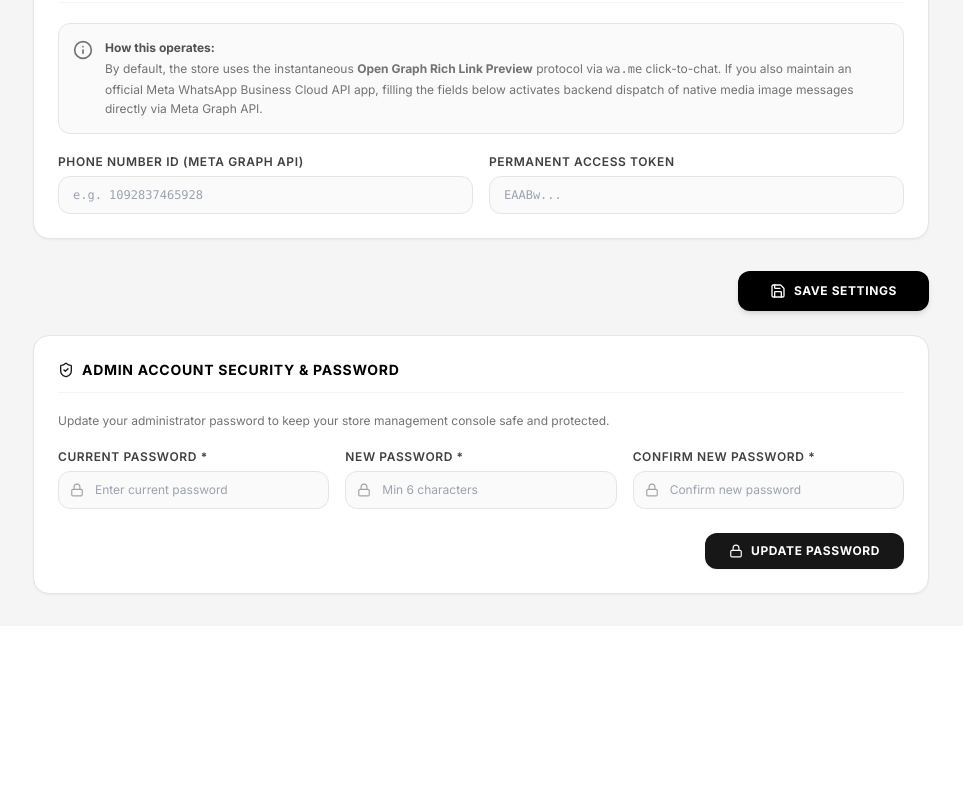
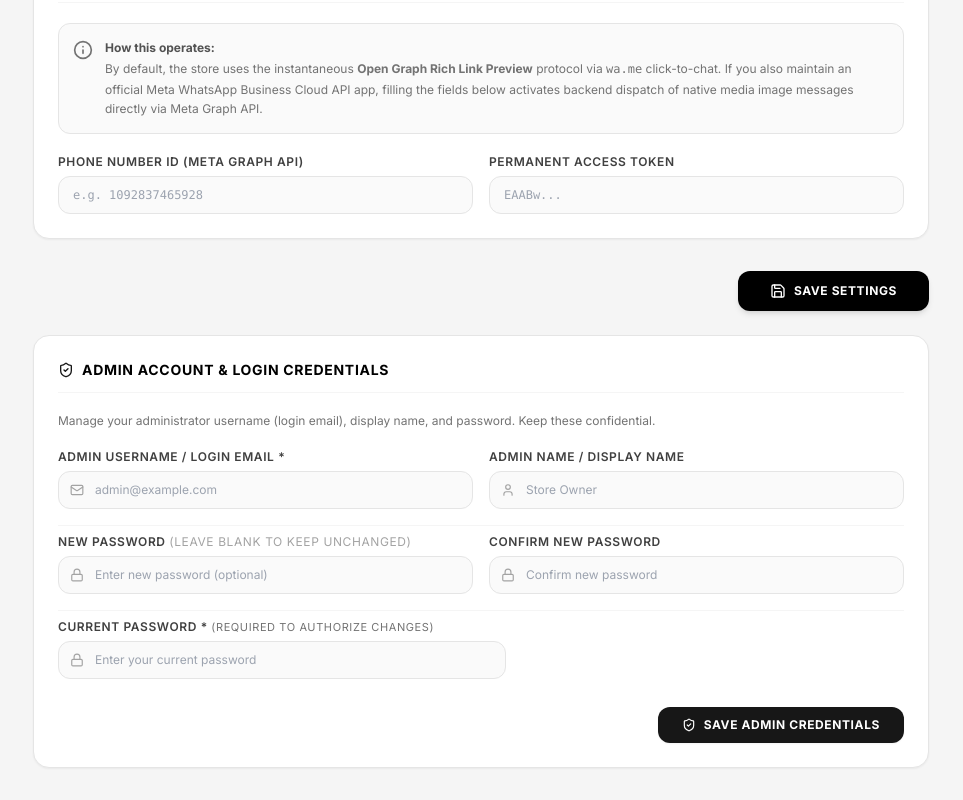
Before and after one commit to TouheedKasu31/LuxeMart, a Next.js app: page /admin/settings in a window 1280 px wide. Shown: the part 830-1630 px from the top of the page, without its empty margins (287-1250 px from the left). Before the commit the page ends 1456 px from the top, so only its background shows below. Built offline with nearby package versions, Linux system fonts and the light colour scheme; no server answers; the database is empty; a web font is replaced by a local one.

Commit message:
Add full admin profile management to update both username/email, name, and password

```diff
--- a/src/app/admin/settings/page.tsx
+++ b/src/app/admin/settings/page.tsx
@@ -13,6 +13,8 @@ import {
   ExternalLink,
   Lock,
   ShieldCheck,
+  Mail,
+  User,
 } from "lucide-react";
 
 export default function AdminSettingsPage() {
@@ -21,7 +23,9 @@ export default function AdminSettingsPage() {
   const [success, setSuccess] = useState(false);
   const [error, setError] = useState("");
 
-  // Change password state
+  // Admin Account & Password State
+  const [adminName, setAdminName] = useState("");
+  const [adminEmail, setAdminEmail] = useState("");
   const [currentPassword, setCurrentPassword] = useState("");
   const [newPassword, setNewPassword] = useState("");
   const [confirmPassword, setConfirmPassword] = useState("");
@@ -39,47 +43,53 @@ export default function AdminSettingsPage() {
     meta_access_token: "",
   });
 
-  const handlePasswordChange = async (e: React.FormEvent) => {
+  const handleAdminAccountSubmit = async (e: React.FormEvent) => {
     e.preventDefault();
     setPwdLoading(true);
     setPwdSuccess("");
     setPwdError("");
 
-    if (newPassword !== confirmPassword) {
+    if (newPassword && newPassword !== confirmPassword) {
       setPwdError("New password and confirm password do not match");
       setPwdLoading(false);
       return;
     }
 
-    if (newPassword.length < 6) {
+    if (newPassword && newPassword.length < 6) {
       setPwdError("New password must be at least 6 characters");
       setPwdLoading(false);
       return;
     }
 
     try {
-      const res = await fetch("/api/auth/change-password", {
-        method: "POST",
+      const res = await fetch("/api/auth/profile", {
+        method: "PUT",
         headers: { "Content-Type": "application/json" },
-        body: JSON.stringify({ currentPassword, newPassword }),
+        body: JSON.stringify({
+          name: adminName,
+          email: adminEmail,
+          currentPassword,
+          newPassword: newPassword || undefined,
+        }),
       });
 
       const data = await res.json();
-      if (!res.ok) throw new Error(data.error || "Failed to update password");
+      if (!res.ok) throw new Error(data.error || "Failed to update admin account");
 
-      setPwdSuccess("Admin password changed successfully!");
+      setPwdSuccess(data.message || "Admin username & credentials updated successfully!");
       setCurrentPassword("");
       setNewPassword("");
       setConfirmPassword("");
-      setTimeout(() => setPwdSuccess(""), 4000);
+      setTimeout(() => setPwdSuccess(""), 5000);
     } catch (err: any) {
-      setPwdError(err.message || "Failed to update password");
+      setPwdError(err.message || "Failed to update admin account");
     } finally {
       setPwdLoading(false);
     }
   };
 
   useEffect(() => {
+    // Fetch store settings
     fetch("/api/settings")
       .then((res) => res.json())
       .then((data) => {
@@ -92,6 +102,17 @@ export default function AdminSettingsPage() {
       })
       .catch(console.error)
       .finally(() => setLoading(false));
+
+    // Fetch current admin user info
+    fetch("/api/auth/me")
+      .then((res) => res.json())
+      .then((data) => {
+        if (data?.user) {
+          setAdminName(data.user.name || "");
+          setAdminEmail(data.user.email || "");
+        }
+      })
+      .catch(() => {});
   }, []);
 
   const handleChange = (key: string, value: string) => {
@@ -316,17 +337,17 @@ export default function AdminSettingsPage() {
         </div>
       </form>
 
-      {/* Admin Account Security & Password Change */}
+      {/* Admin Account Security: Username, Name & Password */}
       <div className="bg-white p-6 rounded-2xl border border-neutral-200 shadow-sm space-y-5">
         <div className="flex items-center gap-2 border-b border-neutral-100 pb-3">
           <ShieldCheck className="w-4 h-4 text-neutral-900" />
           <h2 className="text-sm font-bold uppercase tracking-wider text-black">
-            Admin Account Security & Password
+            Admin Account & Login Credentials
           </h2>
         </div>
 
         <p className="text-xs text-neutral-500">
-          Update your administrator password to keep your store management console safe and protected.
+          Manage your administrator username (login email), display name, and password. Keep these confidential.
         </p>
 
         {pwdError && (
@@ -343,20 +364,20 @@ export default function AdminSettingsPage() {
           </div>
         )}
 
-        <form onSubmit={handlePasswordChange} className="space-y-4">
-          <div className="grid grid-cols-1 sm:grid-cols-3 gap-4">
+        <form onSubmit={handleAdminAccountSubmit} className="space-y-4">
+          <div className="grid grid-cols-1 sm:grid-cols-2 gap-4">
             <div>
               <label className="block text-xs font-semibold text-neutral-700 uppercase tracking-wider mb-1.5">
-                Current Password *
+                Admin Username / Login Email *
               </label>
               <div className="relative">
-                <Lock className="w-3.5 h-3.5 absolute left-3 top-3 text-neutral-400" />
+                <Mail className="w-3.5 h-3.5 absolute left-3 top-3 text-neutral-400" />
                 <input
-                  type="password"
+                  type="email"
                   required
-                  value={currentPassword}
-                  onChange={(e) => setCurrentPassword(e.target.value)}
-                  placeholder="Enter current password"
+                  value={adminEmail}
+                  onChange={(e) => setAdminEmail(e.target.value)}
+                  placeholder="admin@example.com"
                   className="w-full pl-9 pr-3.5 py-2.5 bg-neutral-50 border border-neutral-200 rounded-xl text-xs focus:outline-none focus:ring-1 focus:ring-black"
                 />
               </div>
@@ -364,17 +385,34 @@ export default function AdminSettingsPage() {
 
             <div>
               <label className="block text-xs font-semibold text-neutral-700 uppercase tracking-wider mb-1.5">
-                New Password *
+                Admin Name / Display Name
+              </label>
+              <div className="relative">
+                <User className="w-3.5 h-3.5 absolute left-3 top-3 text-neutral-400" />
+                <input
+                  type="text"
+                  value={adminName}
+                  onChange={(e) => setAdminName(e.target.value)}
+                  placeholder="Store Owner"
+                  className="w-full pl-9 pr-3.5 py-2.5 bg-neutral-50 border border-neutral-200 rounded-xl text-xs focus:outline-none focus:ring-1 focus:ring-black"
+                />
+              </div>
+            </div>
+          </div>
+
+          <div className="grid grid-cols-1 sm:grid-cols-2 gap-4 pt-2 border-t border-neutral-100">
+            <div>
+              <label className="block text-xs font-semibold text-neutral-700 uppercase tracking-wider mb-1.5">
+                New Password <span className="text-neutral-400 font-normal">(Leave blank to keep unchanged)</span>
               </label>
               <div className="relative">
                 <Lock className="w-3.5 h-3.5 absolute left-3 top-3 text-neutral-400" />
                 <input
                   type="password"
-                  required
                   minLength={6}
                   value={newPassword}
                   onChange={(e) => setNewPassword(e.target.value)}
-                  placeholder="Min 6 characters"
+                  placeholder="Enter new password (optional)"
                   className="w-full pl-9 pr-3.5 py-2.5 bg-neutral-50 border border-neutral-200 rounded-xl text-xs focus:outline-none focus:ring-1 focus:ring-black"
                 />
               </div>
@@ -382,13 +420,12 @@ export default function AdminSettingsPage() {
 
             <div>
               <label className="block text-xs font-semibold text-neutral-700 uppercase tracking-wider mb-1.5">
-                Confirm New Password *
+                Confirm New Password
               </label>
               <div className="relative">
                 <Lock className="w-3.5 h-3.5 absolute left-3 top-3 text-neutral-400" />
                 <input
                   type="password"
-                  required
                   minLength={6}
                   value={confirmPassword}
                   onChange={(e) => setConfirmPassword(e.target.value)}
@@ -399,14 +436,33 @@ export default function AdminSettingsPage() {
             </div>
           </div>
 
-          <div className="flex justify-end pt-2">
+          <div className="pt-2 border-t border-neutral-100">
+            <div className="max-w-md">
+              <label className="block text-xs font-semibold text-neutral-700 uppercase tracking-wider mb-1.5">
+                Current Password * <span className="text-neutral-500 font-normal text-[11px]">(Required to authorize changes)</span>
+              </label>
+              <div className="relative">
+                <Lock className="w-3.5 h-3.5 absolute left-3 top-3 text-neutral-400" />
+                <input
+                  type="password"
+                  required
+                  value={currentPassword}
+                  onChange={(e) => setCurrentPassword(e.target.value)}
+                  placeholder="Enter your current password"
+                  className="w-full pl-9 pr-3.5 py-2.5 bg-neutral-50 border border-neutral-200 rounded-xl text-xs focus:outline-none focus:ring-1 focus:ring-black"
+                />
+              </div>
+            </div>
+          </div>
+
+          <div className="flex justify-end pt-3">
             <button
               type="submit"
               disabled={pwdLoading}
               className="inline-flex items-center gap-2 px-6 py-2.5 bg-neutral-900 hover:bg-black text-white rounded-xl text-xs font-bold tracking-wider uppercase transition-all shadow-sm active:scale-95 disabled:opacity-50"
             >
-              <Lock className="w-3.5 h-3.5" />
-              <span>{pwdLoading ? "Updating..." : "Update Password"}</span>
+              <ShieldCheck className="w-3.5 h-3.5" />
+              <span>{pwdLoading ? "Saving Changes..." : "Save Admin Credentials"}</span>
             </button>
           </div>
         </form>
--- /dev/null
+++ b/src/app/api/auth/profile/route.ts
@@ -0,0 +1,110 @@
+import { NextResponse } from "next/server";
+import prisma from "@/lib/prisma";
+import { getCurrentUser, hashPassword, verifyPassword, signToken, COOKIE_NAME } from "@/lib/auth";
+
+export const dynamic = "force-dynamic";
+
+export async function PUT(req: Request) {
+  try {
+    const currentUser = await getCurrentUser();
+    if (!currentUser) {
+      return NextResponse.json({ error: "Unauthorized" }, { status: 401 });
+    }
+
+    const body = await req.json();
+    const { name, email, currentPassword, newPassword } = body;
+
+    const admin = await prisma.adminUser.findUnique({
+      where: { id: currentUser.userId },
+    });
+
+    if (!admin) {
+      return NextResponse.json({ error: "Admin user not found" }, { status: 404 });
+    }
+
+    // Require current password to authorize credentials update
+    if (!currentPassword) {
+      return NextResponse.json(
+        { error: "Current password is required to update admin login credentials" },
+        { status: 400 }
+      );
+    }
+
+    const isCurrentValid = await verifyPassword(currentPassword, admin.passwordHash);
+    if (!isCurrentValid) {
+      return NextResponse.json(
+        { error: "Current password is incorrect" },
+        { status: 400 }
+      );
+    }
+
+    const updateData: { email?: string; name?: string; passwordHash?: string } = {};
+
+    if (name && name.trim()) {
+      updateData.name = name.trim();
+    }
+
+    if (email && email.trim() && email.trim().toLowerCase() !== admin.email.toLowerCase()) {
+      const cleanEmail = email.trim().toLowerCase();
+      // Check if email is already taken
+      const existing = await prisma.adminUser.findUnique({
+        where: { email: cleanEmail },
+      });
+      if (existing && existing.id !== admin.id) {
+        return NextResponse.json(
+          { error: "This email / username is already taken" },
+          { status: 400 }
+        );
+      }
+      updateData.email = cleanEmail;
+    }
+
+    if (newPassword && newPassword.trim()) {
+      if (newPassword.length < 6) {
+        return NextResponse.json(
+          { error: "New password must be at least 6 characters long" },
+          { status: 400 }
+        );
+      }
+      updateData.passwordHash = await hashPassword(newPassword);
+    }
+
+    const updatedUser = await prisma.adminUser.update({
+      where: { id: admin.id },
+      data: updateData,
+    });
+
+    // Re-issue JWT token with updated credentials
+    const newToken = signToken({
+      userId: updatedUser.id,
+      email: updatedUser.email,
+      name: updatedUser.name,
+      role: updatedUser.role,
+    });
+
+    const response = NextResponse.json({
+      success: true,
+      message: "Admin credentials (username & password) updated successfully!",
+      user: {
+        email: updatedUser.email,
+        name: updatedUser.name,
+      },
+    });
+
+    response.cookies.set(COOKIE_NAME, newToken, {
+      httpOnly: true,
+      secure: process.env.NODE_ENV === "production",
+      sameSite: "lax",
+      maxAge: 7 * 24 * 60 * 60,
+      path: "/",
+    });
+
+    return response;
+  } catch (error: any) {
+    console.error("Update profile error:", error);
+    return NextResponse.json(
+      { error: error?.message || "Failed to update admin profile" },
+      { status: 500 }
+    );
+  }
+}
```
